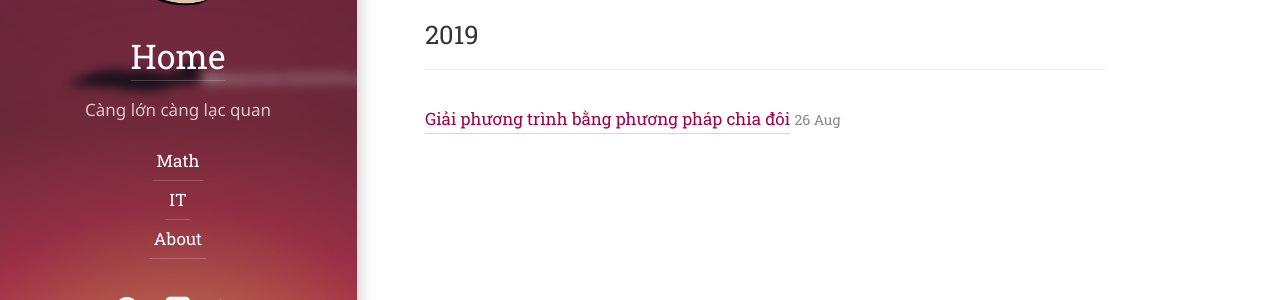
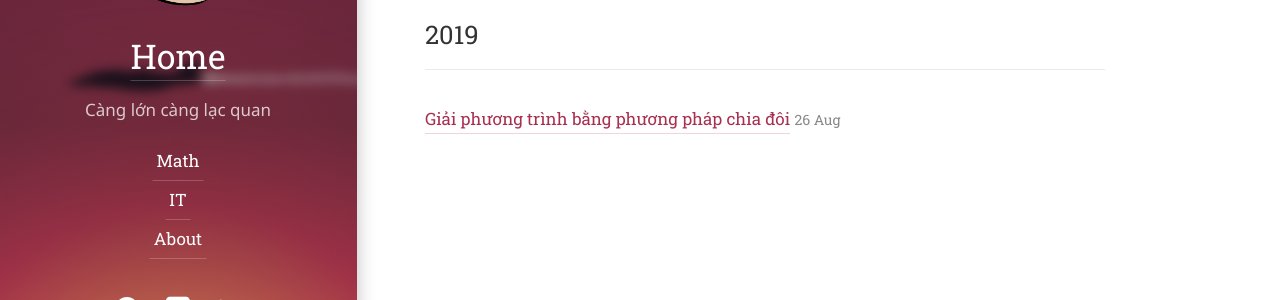
Before and after one commit to jurgendn/old-jurgendn-github-io, a Jekyll site: the page built from _featured_categories/cs.md, in a window 1280 px wide. Shown: the part 325-625 px from the top of the page. Built offline with Jekyll 4.4.1, drawn with Linux system fonts in a browser that asks for light colours; some web fonts are replaced.

Commit message:
Accent + theme

```diff
--- a/_config.yml
+++ b/_config.yml
@@ -80,12 +80,12 @@
 
 # Sidebar image and theme color of the site.
 accent_image:          /assets/img/sidebar-bg.jpg
-accent_color:          rgb(160,2,76)
+accent_color:          rgb(168,47,80)
 
 # This is used for the `theme-color` meta tag,
 # which changes the background color of the browser UI in certain browsers.
 # Defaults to `accent_color`.
-theme_color:           rgb(0,14,245)
+theme_color:           rgb(61,24,58)
 
 # The string encoding which fonts to fetch from Google Fonts.
 # See: <https://hydejack.com/docs/configuration/>
```
